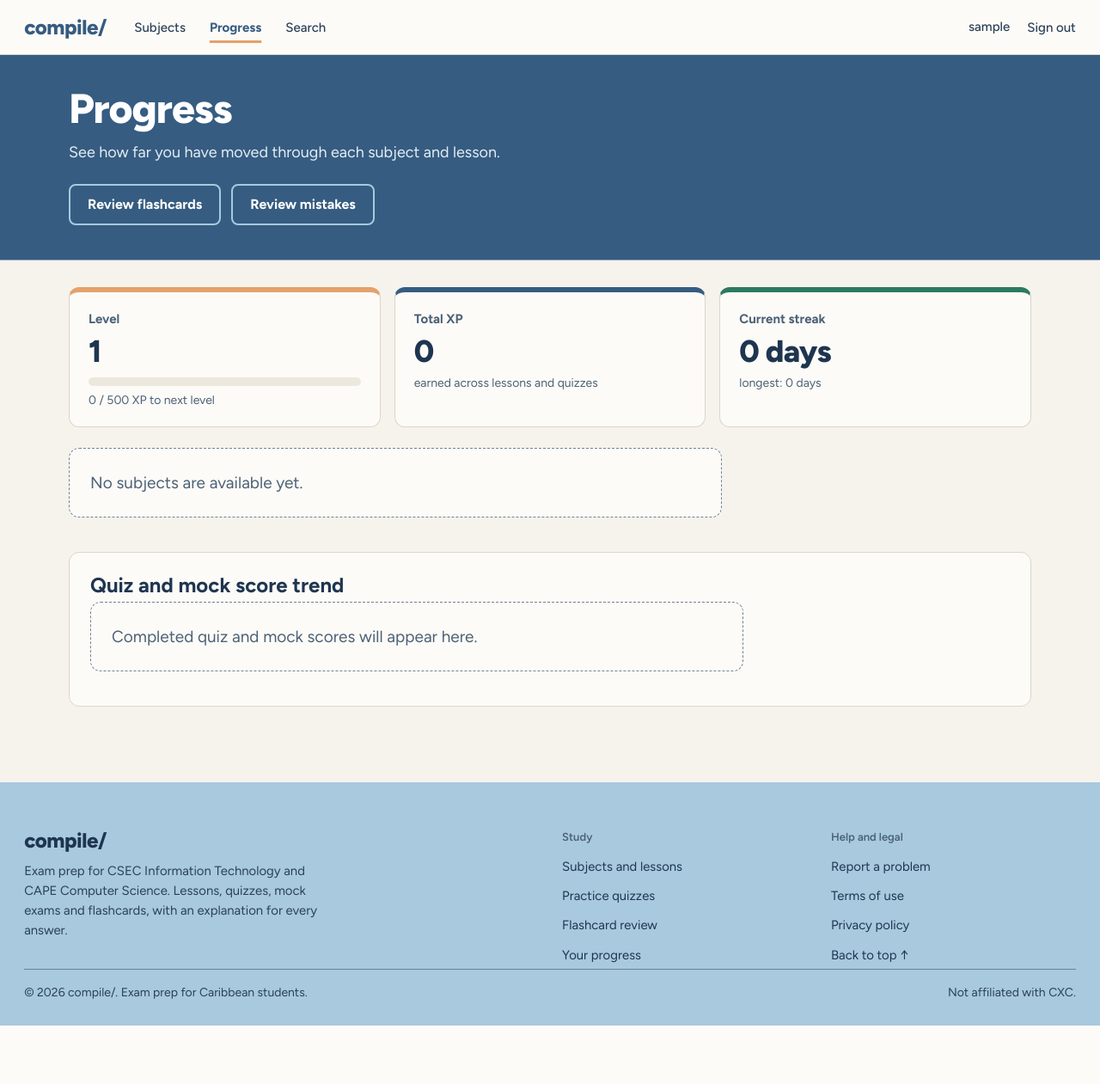
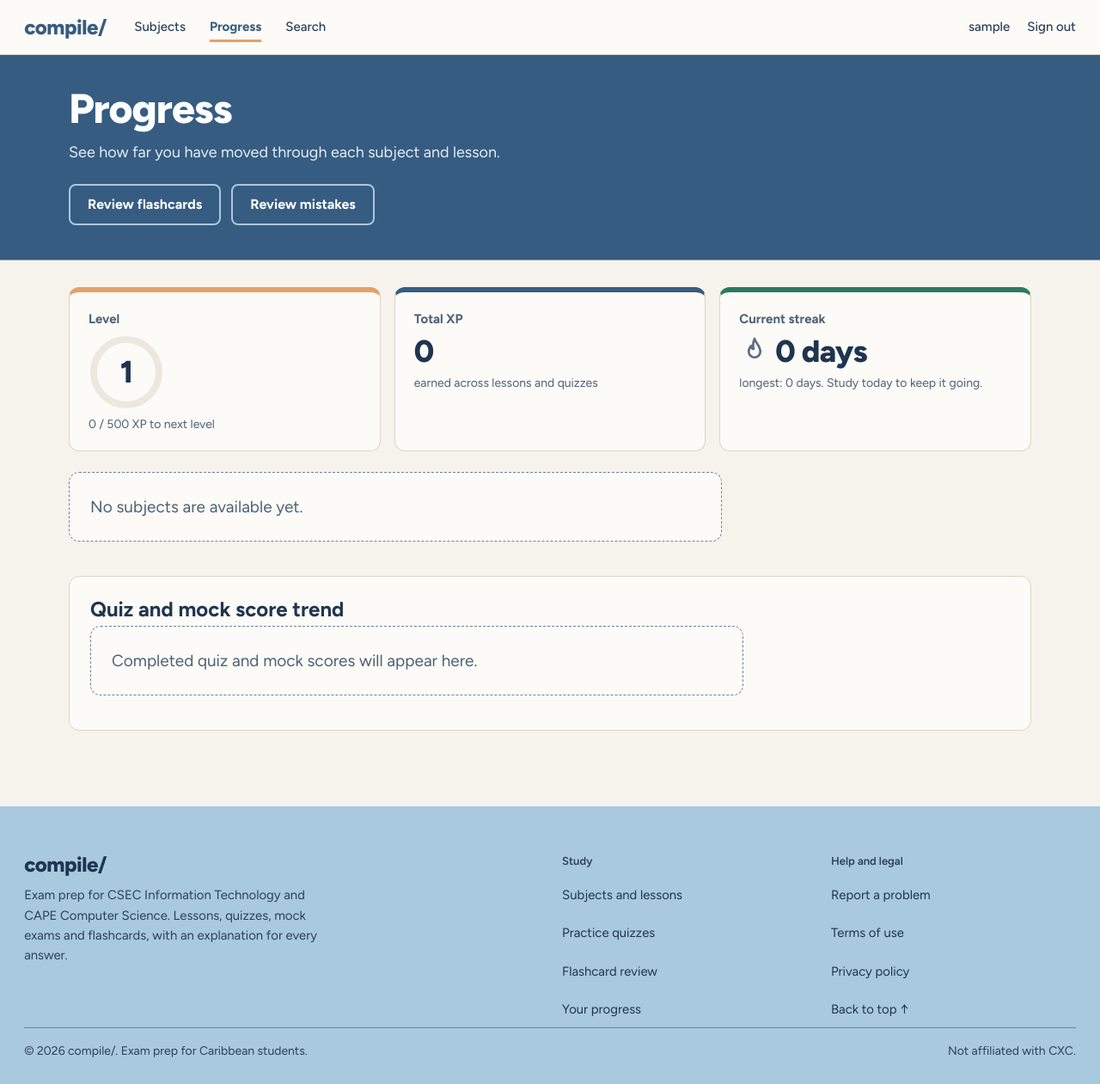
Before and after one commit to philquake/cxc_platform, a Django app: page /progress/ in a window 1280 px wide. Shown: the whole page at 86% size. Before the commit the page ends 1193 px from the top, so only its background shows below. Run offline with Django 5.2, Linux system fonts and the light colour scheme; the visitor is signed in with stand-in values (Sample User, id 1); data comes from the database, SQL or seed files in the repository; data that the repository does not hold is empty; parts of the project's set-up code (start-up, migrations or seed data) failed here and were passed over; some libraries are stand-ins or nearby versions; some web fonts are replaced.

Commit message:
feat: sitewide motion, dashboard level ring, streak flame and readiness gauge, accessible focus and footer contrast, flashcard Easy button and overflow fixes

```diff
--- a/static/css/base.css
+++ b/static/css/base.css
@@ -48,6 +48,8 @@
   --radius-md: 12px;
   --radius-pill: 999px;
   --transition-fast: 150ms ease;
+  --ease-out: cubic-bezier(0.23, 1, 0.32, 1);
+  --ease-in-out: cubic-bezier(0.77, 0, 0.175, 1);
 }
 
 * {
@@ -106,7 +108,7 @@ main:focus {
 }
 
 :focus-visible {
-  outline: 2px solid var(--color-accent);
+  outline: 2px solid var(--color-white);
   outline-offset: 2px;
 }
 
@@ -171,7 +173,6 @@ p {
   color: var(--color-on-accent);
   background: var(--color-accent-hover);
   border-color: var(--color-accent-hover);
-  transform: translateY(-1px);
 }
 
 .btn-ghost:focus-visible,
--- a/static/css/progress_learn.css
+++ b/static/css/progress_learn.css
@@ -129,7 +129,7 @@
 .rate-again { border-color: var(--color-incorrect); }
 .rate-hard { border-color: var(--color-amber); }
 .rate-good { border-color: var(--color-reef); }
-.rate-easy { border-color: var(--color-reef); }
+.rate-easy { border-color: var(--color-reef); color: #fff; background: var(--color-reef); }
 
 .flashcard-empty-state,
 .flashcard-done { border-radius: 12px; border-top: 6px solid var(--color-navy); }
@@ -144,3 +144,41 @@
 @media (max-width: 560px) {
   .progress-page .progress-header { padding: 28px 0 32px; }
 }
+
+/* ---------- dashboard graphics: level ring, streak flame, readiness gauge ---------- */
+/* Arcs use pathLength="100", so --p (0-100) maps straight to the dash offset. */
+.arc-track,
+.arc-fill { fill: none; stroke-width: 8; stroke-linecap: round; }
+.arc-track { stroke: var(--color-bg-inset); }
+.arc-fill {
+  stroke-dasharray: 100;
+  stroke-dashoffset: calc(100 - var(--p));
+  animation: arc-fill 900ms var(--ease-out) 120ms both;
+}
+@keyframes arc-fill { from { stroke-dashoffset: 100; } }
+
+.stat-ring { position: relative; display: grid; place-items: center; width: 88px; height: 88px; }
+.stat-ring svg { position: absolute; inset: 0; transform: rotate(-90deg); }
+.stat-ring .arc-fill { stroke: var(--color-accent); }
+
+.streak-count { display: inline-flex; align-items: center; gap: 6px; }
+.streak-flame { width: 1em; height: 1em; fill: none; stroke: var(--color-text-faint); stroke-width: 1.8; stroke-linejoin: round; }
+.streak-flame.is-lit { fill: var(--color-amber); stroke: var(--color-amber); animation: flame-in 400ms var(--ease-out) both; }
+@keyframes flame-in { from { opacity: 0; transform: scale(0.9); } }
+
+.readiness-gauge { display: grid; justify-items: center; width: 120px; }
+.readiness-gauge svg { width: 100%; height: auto; overflow: visible; }
+.readiness-gauge .arc-fill { stroke: var(--color-navy); }
+.readiness-gauge strong {
+  margin-top: -28px;
+  color: var(--color-reef);
+  font-family: var(--font-display);
+  font-size: 1.5rem;
+  line-height: 1;
+}
+
+@media (max-width: 560px) {
+  .stat-ring { width: 72px; height: 72px; }
+  .readiness-gauge { width: 100px; }
+  .readiness-gauge strong { margin-top: -22px; font-size: 1.25rem; }
+}
--- a/static/css/site.css
+++ b/static/css/site.css
@@ -57,6 +57,9 @@ body {
 .nav-links a,
 .nav-quiet,
 .nav-user {
+  display: inline-flex;
+  align-items: center;
+  min-height: 44px;
   color: var(--color-text);
   font-family: var(--font-body);
   font-size: 15px;
@@ -116,10 +119,6 @@ body {
   background: var(--color-accent-hover);
 }
 
-.btn-accent:active {
-  transform: translateY(1px);
-}
-
 .messages {
   width: auto;
   margin: 0;
@@ -175,7 +174,7 @@ body {
 
 .footer-heading {
   margin: 0 0 8px;
-  color: var(--color-text-muted);
+  color: var(--color-text);
   font-family: var(--font-body);
   font-size: 13px;
   font-weight: 600;
@@ -187,7 +186,7 @@ body {
 }
 
 .footer-top nav a {
-  padding: 5px 0;
+  padding: 10px 0;
 }
 
 .footer a:hover {
@@ -198,7 +197,7 @@ body {
 .footer .credits {
   max-width: 90ch;
   margin: 0 0 16px;
-  color: var(--color-text-muted);
+  color: var(--color-text);
   font-size: 13px;
   line-height: 1.5;
 }
@@ -229,7 +228,6 @@ body {
   .navbar { flex-wrap: wrap; gap: 4px 16px; padding-top: 10px; padding-bottom: 10px; }
   .nav-links { order: 3; flex: 0 0 100%; gap: 20px; margin: 0; }
   .nav-actions { margin-left: auto; }
-  .nav-links a { display: inline-flex; min-height: 36px; align-items: center; }
 }
 
 @media (max-width: 560px) {
@@ -249,4 +247,47 @@ body {
 .js [data-reveal].is-in { opacity: 1; transform: none; }
 .js [data-reveal="2"] { transition-delay: 90ms; }
 .js [data-reveal="3"] { transition-delay: 180ms; }
+.js [data-reveal="4"] { transition-delay: 270ms; }
 @media (prefers-reduced-motion: reduce) { .js [data-reveal] { opacity: 1; transform: none; transition: none; } }
+
+/* ---------- motion: press feedback, bar fills, meter pips, quiz steps ---------- */
+/* The global reduced-motion rule in base.css switches all of this off. */
+button { transition: transform 160ms var(--ease-out); }
+/* body prefix: page stylesheets load later and would drop transform from these lists. */
+body :is(.btn, .btn-accent, .btn-ghost, .btn-primary-lg, .btn-outline-lg, .btn-outline, .btn-done,
+.stepper-back, .stepper-next, .stepper-dot, .nav-quiet) {
+  transition: transform 160ms var(--ease-out), background var(--transition-fast), border-color var(--transition-fast), color var(--transition-fast);
+}
+:is(.btn, .btn-accent, .btn-ghost, .btn-primary-lg, .btn-outline-lg, .btn-outline, .btn-done, button):not(:disabled):active {
+  transform: scale(0.97);
+}
+
+/* Bars grow from the left once on load; transform keeps it off layout. */
+.bar > span, .progress-track span, .profile-track span {
+  transform-origin: left center;
+  animation: bar-fill 900ms var(--ease-out) 120ms both;
+}
+@keyframes bar-fill { from { transform: scaleX(0); } }
+
+.meter i.on { animation: pip-in 320ms var(--ease-out) both; }
+.meter i.on:nth-child(2) { animation-delay: 60ms; }
+.meter i.on:nth-child(3) { animation-delay: 120ms; }
+.meter i.on:nth-child(4) { animation-delay: 180ms; }
+@keyframes pip-in { from { opacity: 0; transform: scale(0.6); } }
+
+/* Below-the-fold graphics wait until their section scrolls in. */
+.js [data-reveal]:not(.is-in) :is(.bar > span, .meter i.on) { animation-play-state: paused; }
+
+.stepper-bar span { transition: width 300ms var(--ease-out); }
+.is-stepping fieldset.quiz-question { transition: opacity 220ms var(--ease-out), transform 220ms var(--ease-out); }
+@starting-style {
+  .is-stepping fieldset.quiz-question { opacity: 0; transform: translateY(8px); }
+}
+
+.message { animation: message-in 320ms var(--ease-out) both; }
+@keyframes message-in { from { opacity: 0; transform: translateY(-6px); } }
+
+@media (hover: hover) and (pointer: fine) {
+  .course-card, a.content-card, .lesson-link { transition: transform 200ms var(--ease-out), background var(--transition-fast), border-color var(--transition-fast); }
+  .course-card:hover, a.content-card:hover, .lesson-link:hover { transform: translateY(-2px); }
+}
--- a/templates/progress/dashboard.html
+++ b/templates/progress/dashboard.html
@@ -6,7 +6,7 @@
 {% block extra_css %}
 <link rel="stylesheet" href="{% static 'css/progress.css' %}?v=9.0">
 <link rel="stylesheet" href="{% static 'css/learn.css' %}?v=1.1">
-<link rel="stylesheet" href="{% static 'css/progress_learn.css' %}?v=1.0">
+<link rel="stylesheet" href="{% static 'css/progress_learn.css' %}?v=1.2">
 {% endblock %}
 
 {% block content %}
@@ -23,8 +23,13 @@
     <section class="progress-stats" aria-label="Your progression stats">
         <div class="progress-stat progress-stat-level">
             <span class="progress-stat-label">Level</span>
+            <div class="stat-ring" role="progressbar" aria-valuenow="{{ user_progress.level_progress }}" aria-valuemin="0" aria-valuemax="100" aria-label="Progress to next level" style="--p: {{ user_progress.level_progress }}">
+                <svg viewBox="0 0 88 88" aria-hidden="true">
+                    <circle class="arc-track" cx="44" cy="44" r="38" pathLength="100"></circle>
+                    <circle class="arc-fill" cx="44" cy="44" r="38" pathLength="100"></circle>
+                </svg>
                 <strong>{{ user_progress.level }}</strong>
-            <div class="progress-track"><span style="width: {{ user_progress.level_progress }}%"></span></div>
+            </div>
             <small>{{ user_progress.level_xp }} / {{ user_progress.level_xp_required }} XP to next level</small>
         </div>
         <div class="progress-stat">
@@ -34,8 +39,11 @@
         </div>
         <div class="progress-stat">
             <span class="progress-stat-label">Current streak</span>
-            <strong>{{ user_progress.current_streak }} days</strong>
-            <small>longest: {{ user_progress.longest_streak }} days</small>
+            <strong class="streak-count">
+                <svg class="streak-flame{% if studied_today %} is-lit{% endif %}" viewBox="0 0 24 24" aria-hidden="true"><path d="M12 2c1 3.5 4.5 5.5 4.5 10a4.5 4.5 0 0 1-9 0c0-2 1-3.5 2-4.5 0 1.5.8 2.5 1.8 2.5C10.5 7.5 11 4.5 12 2z"/></svg>
+                {{ user_progress.current_streak }} days
+            </strong>
+            <small>longest: {{ user_progress.longest_streak }} days{% if not studied_today %}. Study today to keep it going.{% endif %}</small>
         </div>
     </section>
 
@@ -90,11 +98,17 @@
                                 <p>{{ subject.readiness.band }}</p>
                             {% endif %}
                         </div>
+                        <div class="readiness-gauge" style="--p: {% if subject.readiness.available %}{{ subject.readiness.score_percent }}{% else %}0{% endif %}">
+                            <svg viewBox="0 0 120 64" aria-hidden="true">
+                                <path class="arc-track" d="M10 60 A50 50 0 0 1 110 60" pathLength="100"></path>
+                                <path class="arc-fill" d="M10 60 A50 50 0 0 1 110 60" pathLength="100"></path>
+                            </svg>
                             {% if subject.readiness.available %}
                                 <strong>{{ subject.readiness.score_percent }}%</strong>
                             {% else %}
                                 <strong>Unknown</strong>
                             {% endif %}
+                        </div>
                     </div>
                     <p class="progress-readiness-detail">
                         {% if subject.readiness.available %}
--- a/templates/progress/flashcard_hub.html
+++ b/templates/progress/flashcard_hub.html
@@ -5,9 +5,9 @@
 
 {% block extra_css %}
 <link rel="stylesheet" href="{% static 'css/progress.css' %}?v=9.0">
-<link rel="stylesheet" href="{% static 'css/flashcards.css' %}?v=9.0">
+<link rel="stylesheet" href="{% static 'css/flashcards.css' %}?v=9.2">
 <link rel="stylesheet" href="{% static 'css/learn.css' %}?v=1.1">
-<link rel="stylesheet" href="{% static 'css/progress_learn.css' %}?v=1.0">
+<link rel="stylesheet" href="{% static 'css/progress_learn.css' %}?v=1.2">
 {% endblock %}
 
 {% block content %}
--- a/templates/progress/flashcards.html
+++ b/templates/progress/flashcards.html
@@ -5,9 +5,9 @@
 
 {% block extra_css %}
 <link rel="stylesheet" href="{% static 'css/progress.css' %}?v=9.0">
-<link rel="stylesheet" href="{% static 'css/flashcards.css' %}?v=9.0">
+<link rel="stylesheet" href="{% static 'css/flashcards.css' %}?v=9.2">
 <link rel="stylesheet" href="{% static 'css/learn.css' %}?v=1.1">
-<link rel="stylesheet" href="{% static 'css/progress_learn.css' %}?v=1.0">
+<link rel="stylesheet" href="{% static 'css/progress_learn.css' %}?v=1.2">
 {% endblock %}
 
 {% block content %}
--- a/templates/progress/leaderboard.html
+++ b/templates/progress/leaderboard.html
@@ -6,7 +6,7 @@
 {% block extra_css %}
 <link rel="stylesheet" href="{% static 'css/progress.css' %}?v=9.0">
 <link rel="stylesheet" href="{% static 'css/learn.css' %}?v=1.1">
-<link rel="stylesheet" href="{% static 'css/progress_learn.css' %}?v=1.0">
+<link rel="stylesheet" href="{% static 'css/progress_learn.css' %}?v=1.2">
 {% endblock %}
 
 {% block content %}
--- a/templates/progress/mistake_bank.html
+++ b/templates/progress/mistake_bank.html
@@ -8,7 +8,7 @@
 <link rel="stylesheet" href="{% static 'css/quizzes.css' %}">
 <link rel="stylesheet" href="{% static 'css/mistake_bank.css' %}">
 <link rel="stylesheet" href="{% static 'css/learn.css' %}?v=1.1">
-<link rel="stylesheet" href="{% static 'css/progress_learn.css' %}?v=1.0">
+<link rel="stylesheet" href="{% static 'css/progress_learn.css' %}?v=1.2">
 {% endblock %}
 
 {% block content %}
--- a/templates/progress/study_plan.html
+++ b/templates/progress/study_plan.html
@@ -6,7 +6,7 @@
 {% block extra_css %}
 <link rel="stylesheet" href="{% static 'css/progress.css' %}?v=9.0">
 <link rel="stylesheet" href="{% static 'css/learn.css' %}?v=1.1">
-<link rel="stylesheet" href="{% static 'css/progress_learn.css' %}?v=1.0">
+<link rel="stylesheet" href="{% static 'css/progress_learn.css' %}?v=1.2">
 {% endblock %}
 
 {% block content %}
```
Also changed, not shown: static/css/flashcards.css (+4 -3 lines), templates/core/home.html (+6 -6 lines). Lines whose indentation alone changed are shown as unchanged.
